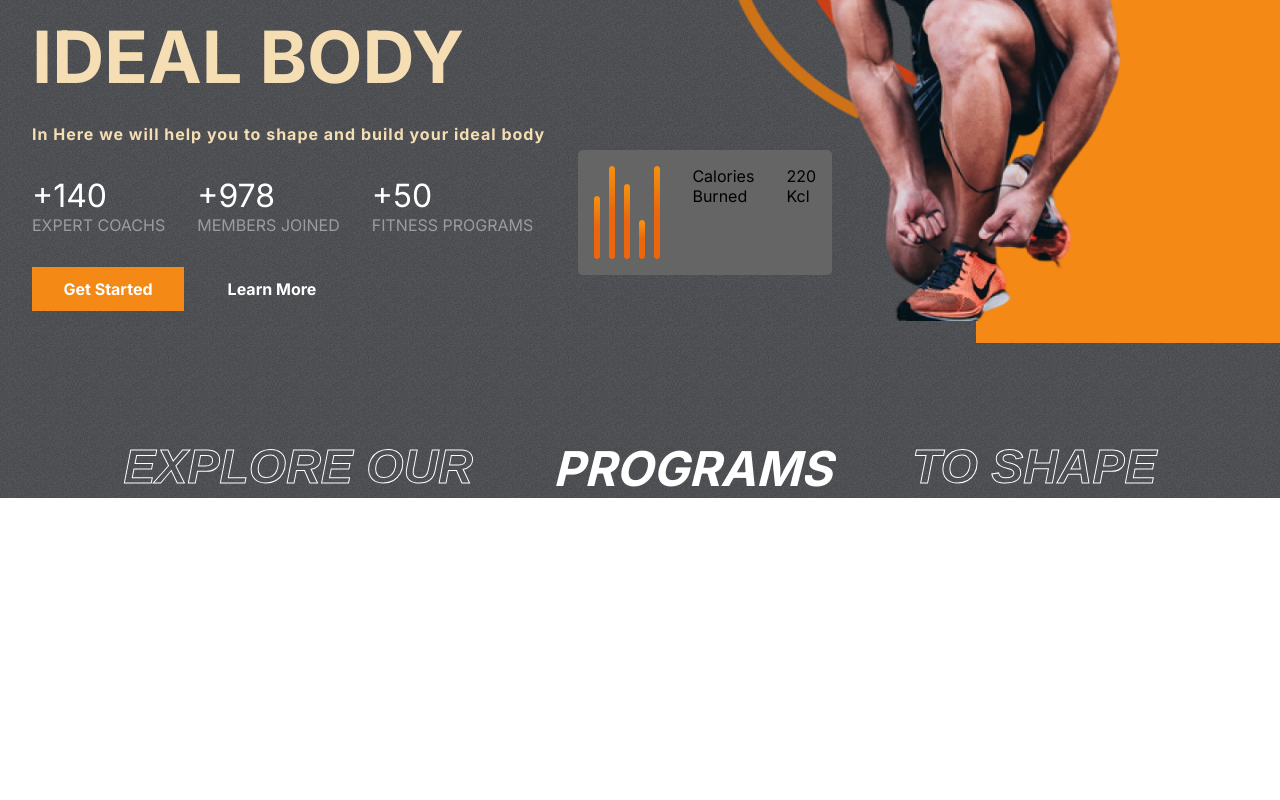
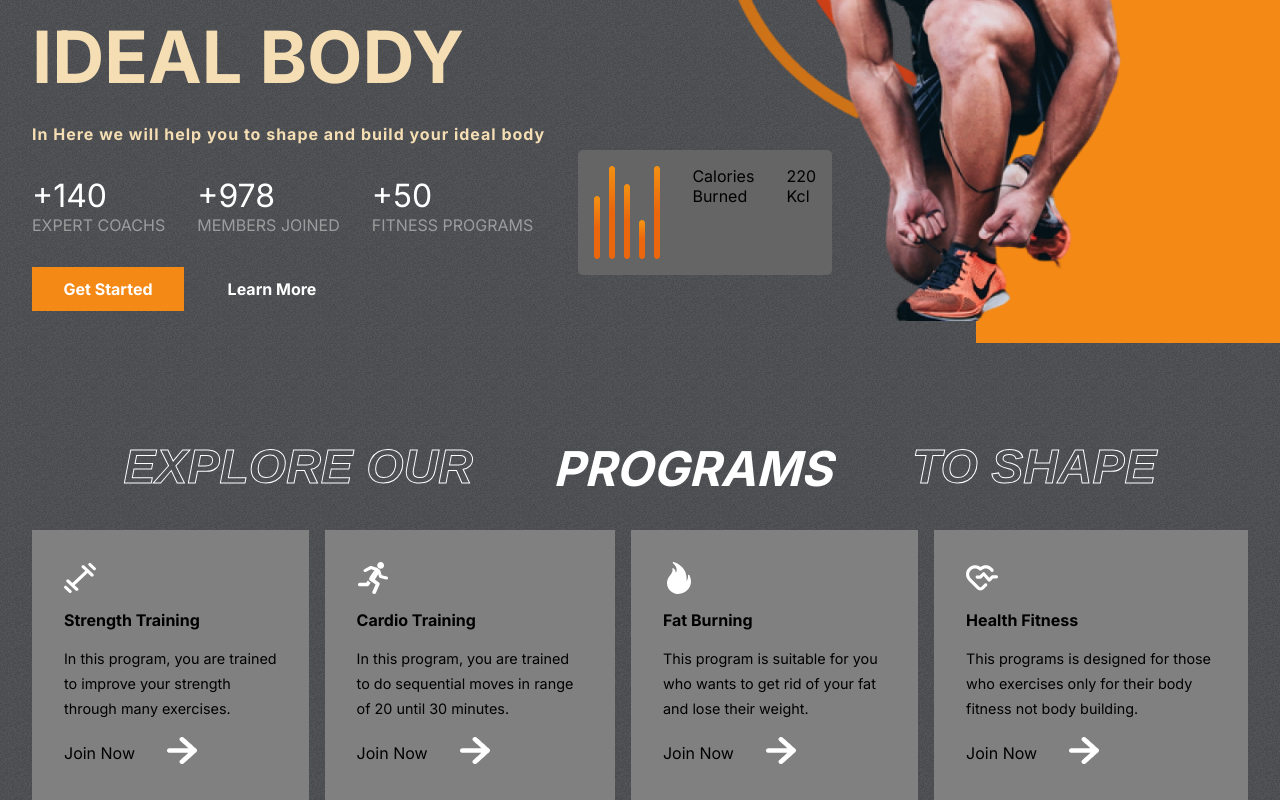
Before and after one commit to Uday3697/The-Fit-Club, a React (Create React App) app: page / in a window 1280 px wide. Shown: the part 362-1162 px from the top of the page. Before the commit the page ends 860 px from the top, so only its background shows below. Built offline with nearby package versions, Linux system fonts and the light colour scheme.

Commit message:
plan Card

```diff
--- a/src/Components/Programs/Programs.css
+++ b/src/Components/Programs/Programs.css
@@ -14,3 +14,35 @@
     text-transform: uppercase;
     font-style: italic;
 }
+.program-categories{
+    display: flex;
+    gap: 1rem;
+}
+.category{
+    display: flex;
+    flex-direction: column;
+    background-color: gray;
+    padding: 2rem;gap: 1rem;justify-content: space-between;
+}
+.category>:nth-child(1){
+   width: 2rem;height: 2rem;
+   fill: white;
+}
+.category>:nth-child(2){
+    font-size: 1rem;font-weight: bold;
+ }
+ .category>:nth-child(3){
+    font-size: 0.9rem;
+    line-height: 25px;
+ }
+ .join-now{
+    display: flex;
+    align-items: center;
+    gap: 2rem;
+ }
+ .join-now>img{
+    width: 1rem;
+ }
+ .category:hover{
+    background:var(--planCard) ;
+ }
--- a/src/Components/Programs/Programs.jsx
+++ b/src/Components/Programs/Programs.jsx
@@ -1,5 +1,8 @@
 import React from 'react'
 import "./Programs.css"
+import RightArrow from '../../assets/rightArrow.png'
+import {programsData} from "../../data/programsData"
+
 const Programs = () => {
   return (
     <div className="programs" id='programs'>
@@ -8,6 +11,19 @@ const Programs = () => {
             <span>Programs</span>
             <span className='stroke-text'>to shape</span>
         </div>
+        <div className="program-categories">
+           {programsData.map((program)=>(
+            <div className="category">
+              {program.image}
+              <span>{program.heading}</span>
+              <span>{program.details}</span>
+              <div className="join-now">
+                <span>Join Now</span>
+                <span><img src={RightArrow} alt="" /></span>
+              </div>
+            </div>
+           ))}
+        </div>
 
     </div>
   )
```
